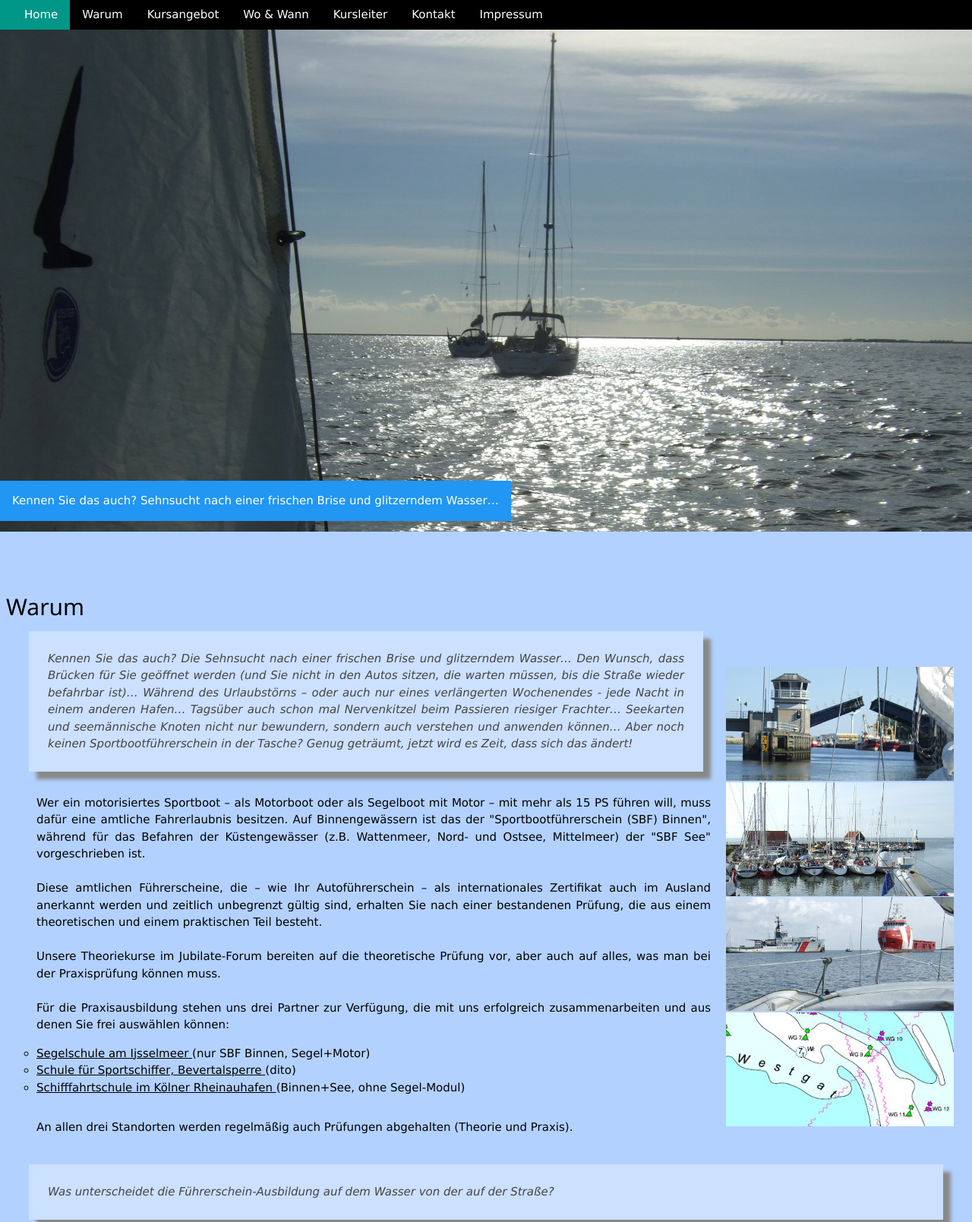
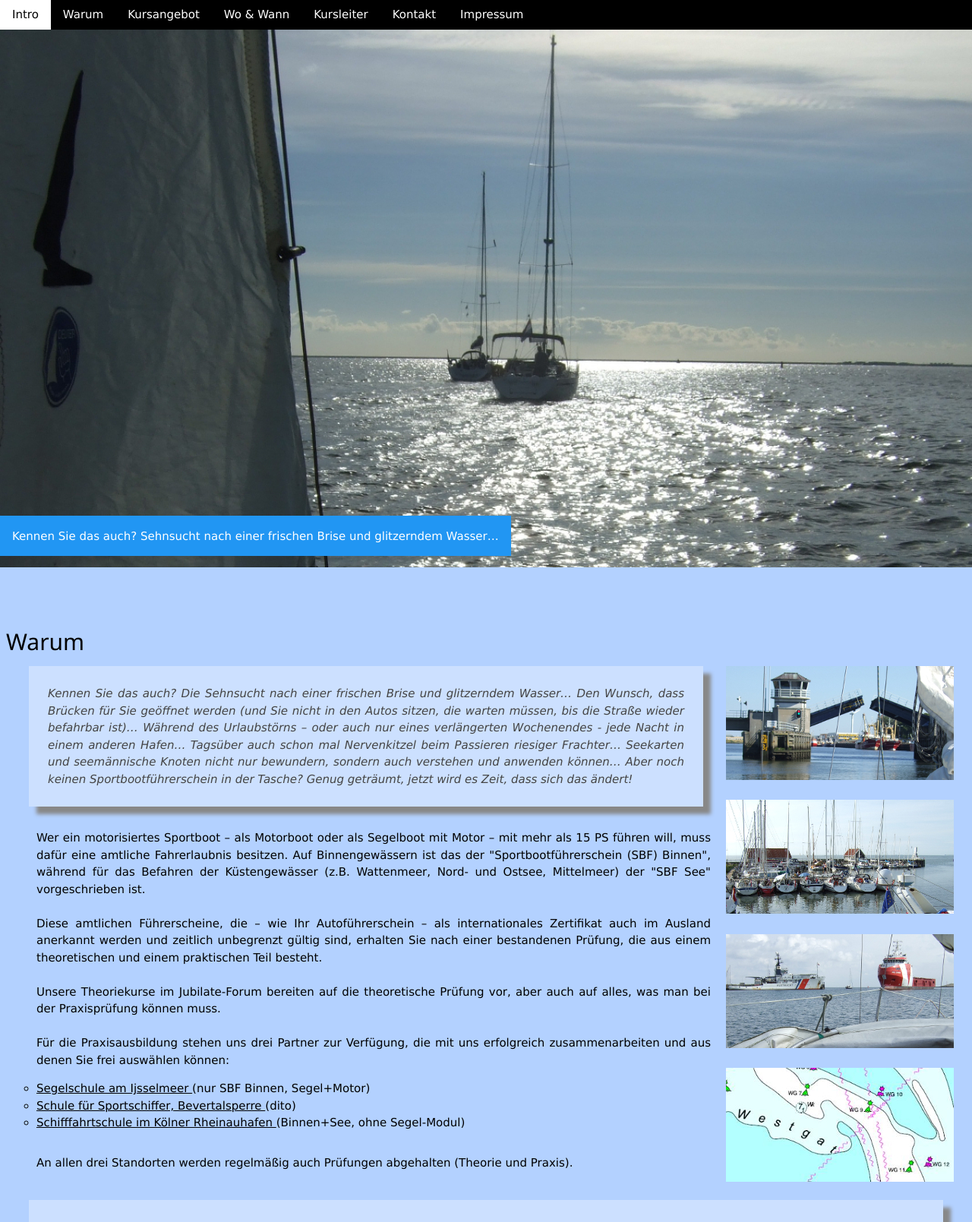
Before and after one commit to bootsfuehrerschein-kurse/bootsfuehrerschein-kurse.github.io, a plain HTML site: page index.html in a window 1280 px wide. Shown: the top 1609 px of the page at 76% size. Drawn offline with Linux system fonts and the light colour scheme.

Commit message:
menue angepasst

```diff
--- a/index.html
+++ b/index.html
@@ -12,12 +12,17 @@
 
 <!-- Navbar -->
 <div class="w3-top">
- <ul class="w3-navbar w3-theme-d2 w3-left-align">
+ <ul class="w3-navbar w3-theme-d1 w3-left-align">
+
   <li class="w3-hide-medium w3-hide-large w3-opennav w3-right">
+
     <a class="w3-hover-white w3-theme-d2" href="javascript:void(0);" onclick="openNav()"><i class="fa fa-bars"></i></a>
   </li>
-  <li><a href="#" class="w3-teal"><i class="fa fa-home w3-margin-right"></i>Home</a></li>
-  <li class="w3-hide-small"><a href="#warum" class="w3-hover-white">Warum</a></li>
+
+
+	 <li><a href="#" class="w3-blue w3-hover-white">Intro</a></li>
+
+	<li class="w3-hide-small"><a href="#warum" class="w3-hover-white">Warum</a></li>
   <li class="w3-hide-small w3-dropdown-hover">
     <a href="#kursangebot" title="Notifications">Kursangebot<i class="fa fa-caret-down"></i></a>
     <div class="w3-dropdown-content w3-white w3-card-4">
@@ -36,10 +41,11 @@
   <!-- Navbar on small screens -->
   <div id="navDemo" class="w3-hide w3-hide-large w3-hide-medium">
     <ul class="w3-navbar w3-left-align w3-theme">
-      <li><a href="#team">Team</a></li>
-      <li><a href="#work">Work</a></li>
-      <li><a href="#pricing">Price</a></li>
-      <li><a href="#contact">Contact</a></li>
+      <li><a href="#team">Warum</a></li>
+      <li><a href="#work">Kursangebot</a></li>
+
+      <li><a href="#pricing">SFB-Binnen</a></li>
+      <li><a href="#contact">SFB-See</a></li>
       <li><a href="#">Search</a></li>
       <li class="w3-dropdown-hover">
       <a href="javascript:void(0);" title="Notifications">Dropdown <i class="fa fa-caret-down"></i></a>
@@ -55,7 +61,7 @@
 
 <!-- Image Header Home -->
 <div class="w3-display-container w3-animate-opacity">
-  <img src="bilder/HomeBild1200x700.jpg" alt="boat" style="width:100%;min-height:100px;max-height:700px;">
+  <img src="bilder/HomeBild1200x700.jpg" alt="boat" style="width:100%;min-height:100px;max-height:800px;">
   <div class="w3-container w3-display-bottomleft w3-margin-bottom w3-blue">
 	<p>
         Kennen Sie das auch?  Sehnsucht nach einer frischen Brise und glitzerndem Wasser…
@@ -130,13 +136,13 @@
 
         <section id="seitenbilder">
             <br>
-            <img src="bilder/segeln5.jpg">
+            <img src="bilder/segeln5.jpg" style="margin: -48px 0px 10px 0px">
             <br>
-            <img src="bilder/segeln8.jpg">
+            <img src="bilder/segeln8.jpg" style="margin: 10px 0px 10px 0px">
             <br>
-            <img src="bilder/segeln6.jpg">
+            <img src="bilder/segeln6.jpg" style="margin: 10px 0px 10px 0px">
             <br>
-            <img src="bilder/segeln1.jpg">
+            <img src="bilder/segeln1.jpg" style="margin: 10px 0px 10px 0px">
             <br>
         </section>
 
--- a/index_w3_2.css
+++ b/index_w3_2.css
@@ -8,6 +8,7 @@
 .w3-theme-d3 {color:#fff !important; background-color:#000000 !important}
 .w3-theme-d4 {color:#fff !important; background-color:#000000 !important}
 .w3-theme-d5 {color:#fff !important; background-color:#000000 !important}
+.w3-theme-blue {color:#fff !important; background-color:#2196F3 !important}
 
 .w3-theme-light {color:#000 !important; background-color:#f0f0f0 !important}
 .w3-theme-dark {color:#fff !important; background-color:#000000 !important}
```
